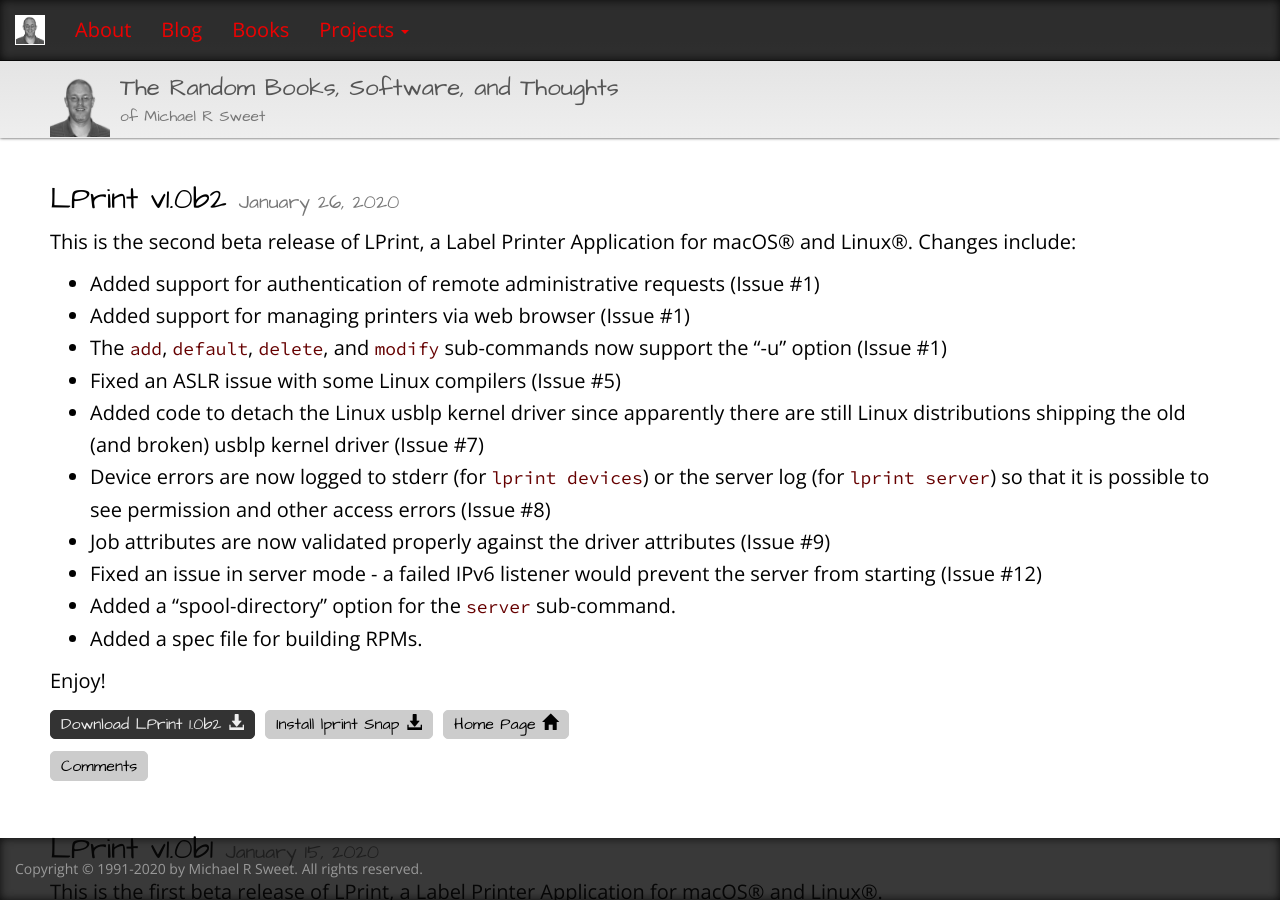
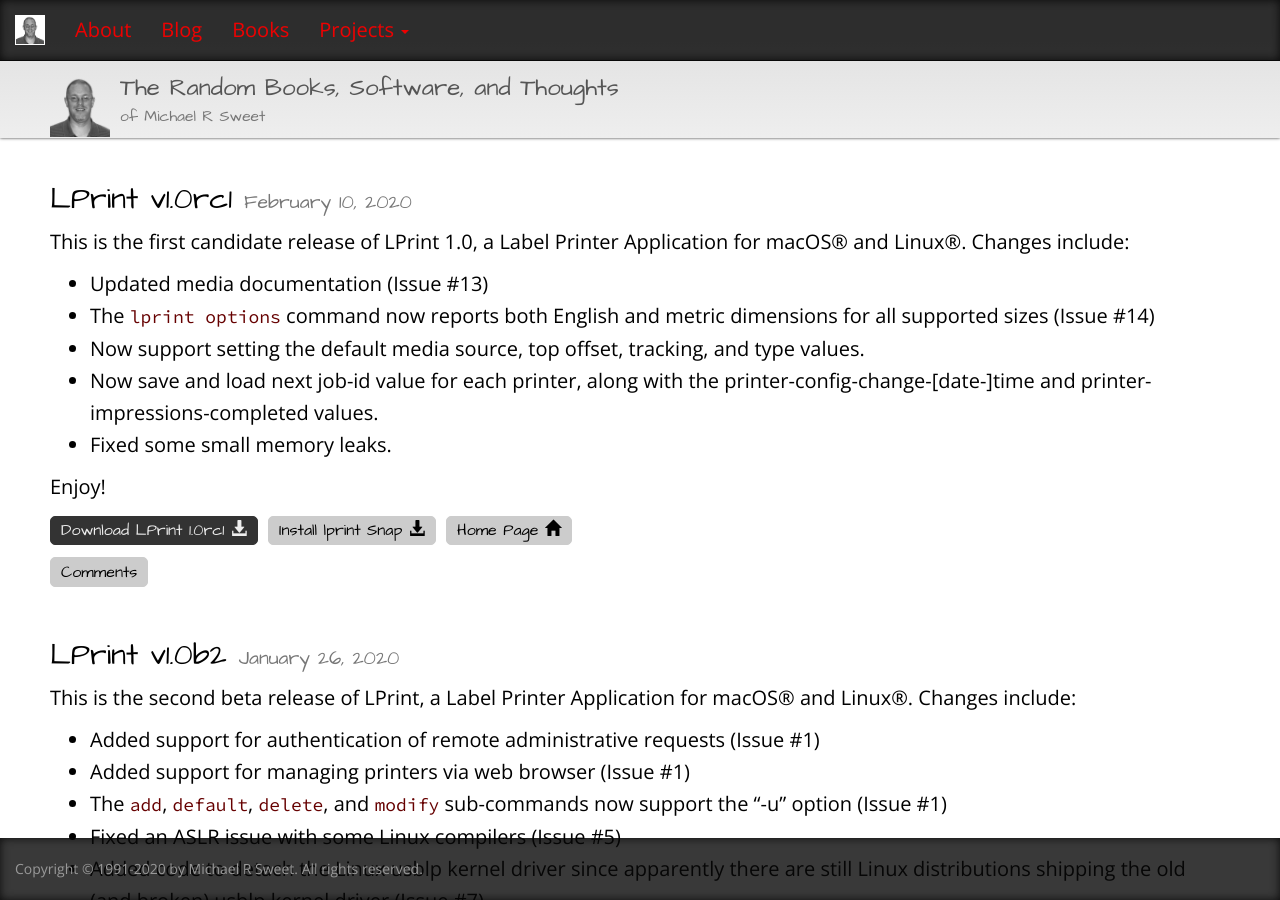
Before and after one commit to michaelrsweet/michaelrsweet.github.com, a Jekyll site: the page built from index.html, in a window 1280 px wide and 900 px high. Built offline with Jekyll 4.4.1, drawn with Linux system fonts in a browser that asks for light colours; some of the changed text lies outside the part shown.

Commit message:
LPrint 1.0rc1.

```diff
--- /dev/null
+++ b/_posts/2020-02-10-lprint-1.0rc1.md
@@ -0,0 +1,27 @@
+---
+title: LPrint v1.0rc1
+category: lprint
+layout: post
+permalink: /blog/:year-:month-:day-:title.html
+excerpt_separator: <!--more-->
+comments: true
+commentform: true
+---
+
+This is the first candidate release of LPrint 1.0, a Label Printer Application
+for macOS® and Linux®. Changes include:
+
+- Updated media documentation (Issue #13)
+- The `lprint options` command now reports both English and metric dimensions
+  for all supported sizes (Issue #14)
+- Now support setting the default media source, top offset, tracking, and type
+  values.
+- Now save and load next job-id value for each printer, along with the
+  printer-config-change-[date-]time and printer-impressions-completed values.
+- Fixed some small memory leaks.
+
+Enjoy!
+
+<a class="btn btn-primary" href="https://github.com/michaelrsweet/lprint/releases/tag/v1.0rc1">Download LPrint 1.0rc1 <span class="glyphicon glyphicon-download-alt" aria-hidden="true"></span></a>
+<a class="btn btn-default" href="https://snapcraft.io/lprint">Install lprint Snap <span class="glyphicon glyphicon-download-alt" aria-hidden="true"></span></a>
+<a class="btn btn-default" href="/lprint/index.html">Home Page <span class="glyphicon glyphicon-home" aria-hidden="true"></span></a>
--- a/lprint/lprint.md
+++ b/lprint/lprint.md
@@ -14,7 +14,7 @@
 LPrint Documentation
 ====================
 
-LPrint v1.0b2 - January 26, 2020
+LPrint v1.0rc1 - February 10, 2020
 Copyright 2019-2020 by Michael R Sweet
 
 LPrint is licensed under the Apache License Version 2.0 with an exception to
@@ -234,6 +234,10 @@
 `oe_address-label_1.25x3.5in` and a 50x200mm receipt uses
 `roll_receipt_50x200mm`.
 
+2-up labels (where two labels are placed side-by-side) use the combined sizes
+of both labels.  For example, a 2-up 0.5x1" multipurpose label uses the size
+name `oe_square-multipurpose-label_1x1in`.
+
 You can get a list of supported values for these options using the "options"
 sub-command:
 
```
